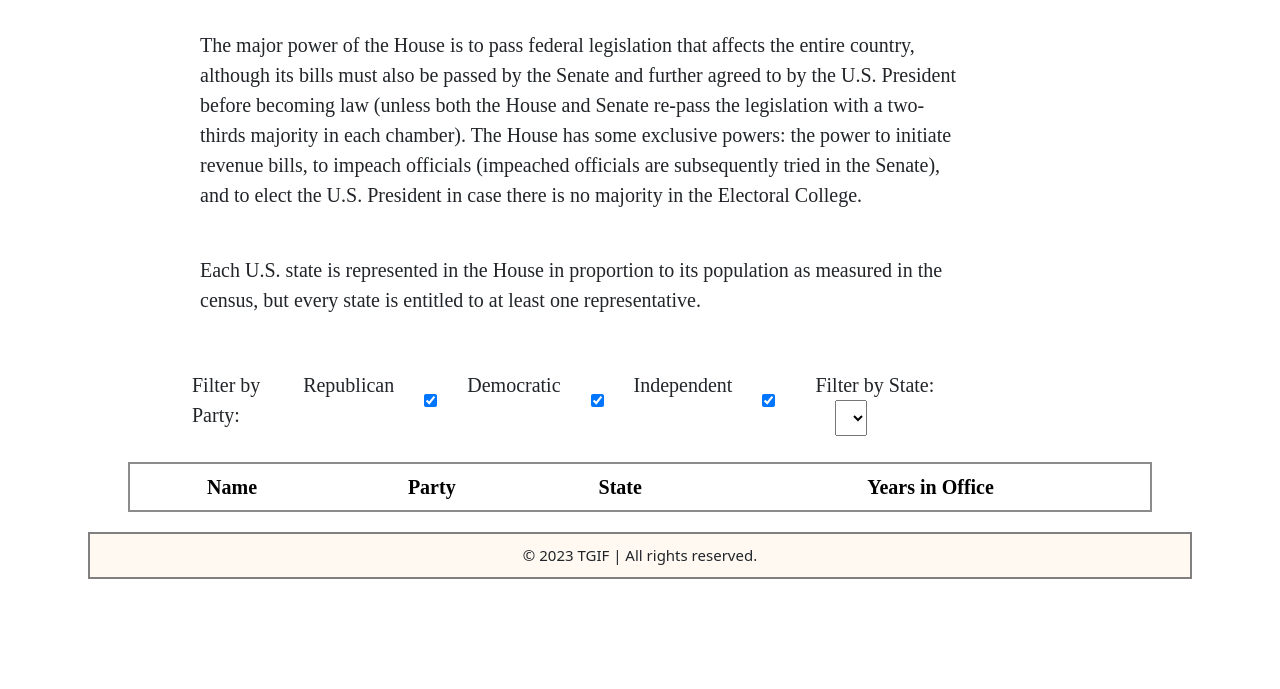
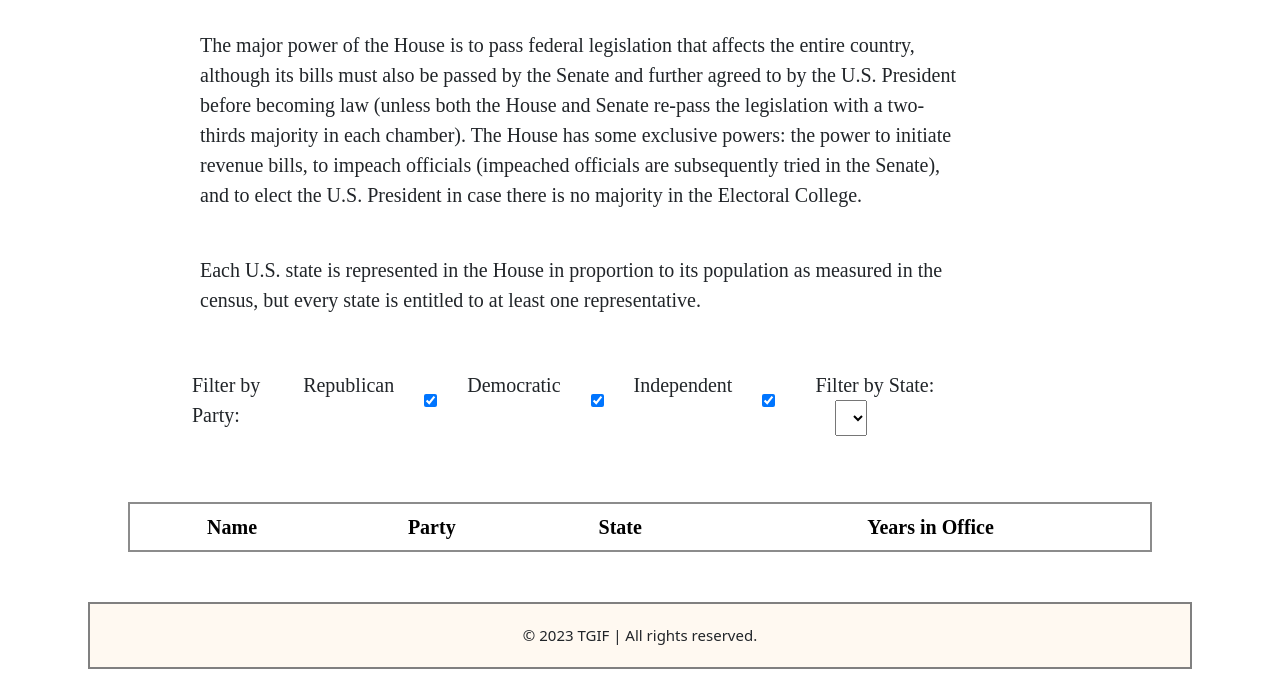
Before and after one commit to danibarisic/TGIF, a plain HTML site: page house.html in a window 1280 px wide. Shown: the part 363-1052 px from the top of the page. Before the commit the page ends 962 px from the top, so only its background shows below. Drawn offline with nearby package versions, Linux system fonts and the light colour scheme; a web font is replaced by a local one.

Commit message:
Added styles.

```diff
--- a/styles.css
+++ b/styles.css
@@ -180,6 +180,8 @@ a {
     width: 80%;
     font-family: Newsreader;
     margin: 0 auto;
+    margin-bottom: 50px;
+    margin-top: 40px;
 }
 
 .senate-table-body {
@@ -210,7 +212,8 @@ a {
 }
 
 .footer-container p {
-    margin: 10px 0;
+    padding: 10px 20px;
+    margin: 10px 20px;
     font-size: 15px;
     text-align: center;
 }
```
